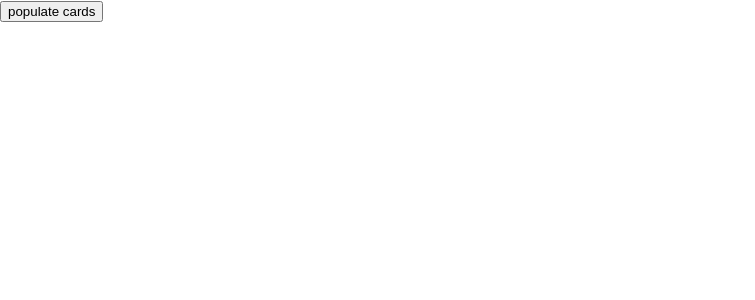
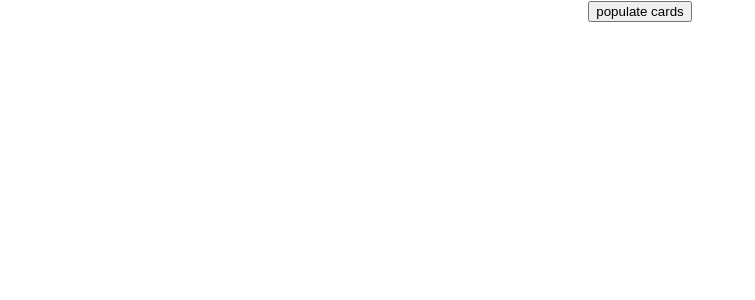
Before and after one commit to nyhemy/ajax-testing, a React (Create React App) app: page / in a window 1280 px wide. Shown: the top 300 px of the page, without its empty margins (0-755 px from the left). Built offline with nearby package versions, Linux system fonts and the light colour scheme.

Commit message:
centered populate button

```diff
--- a/src/components/app/App.js
+++ b/src/components/app/App.js
@@ -52,12 +52,12 @@ const App = () => {
   return (
     <div>
       {/* <div>{test}</div> */}
-      <div>
+      <div className={styles.center}>
         <button onClick= {getUsersData}>populate cards</button>
         {/* <button onClick= {testUsers}>testUsersState</button> */}
       </div>
 
-        {loading ? <img src={loadImg} alt="loading" class={styles.loadImg} /> : users.map((user, index) => <Card id={user.id} name={user.name} image={user.image} key={index} />)}
+        {loading ? <img src={loadImg} alt="loading" className={styles.loadImg} /> : users.map((user, index) => <Card id={user.id} name={user.name} image={user.image} key={index} />)}
     </div>
   );
 }
--- a/src/components/app/App.module.css
+++ b/src/components/app/App.module.css
@@ -1,3 +1,7 @@
+.center {
+    text-align: center;
+}
+
 .loadImg {
     display: block;
     margin-left: auto;
```
Also changed, not shown: src/components/app/App.css (deleted).
